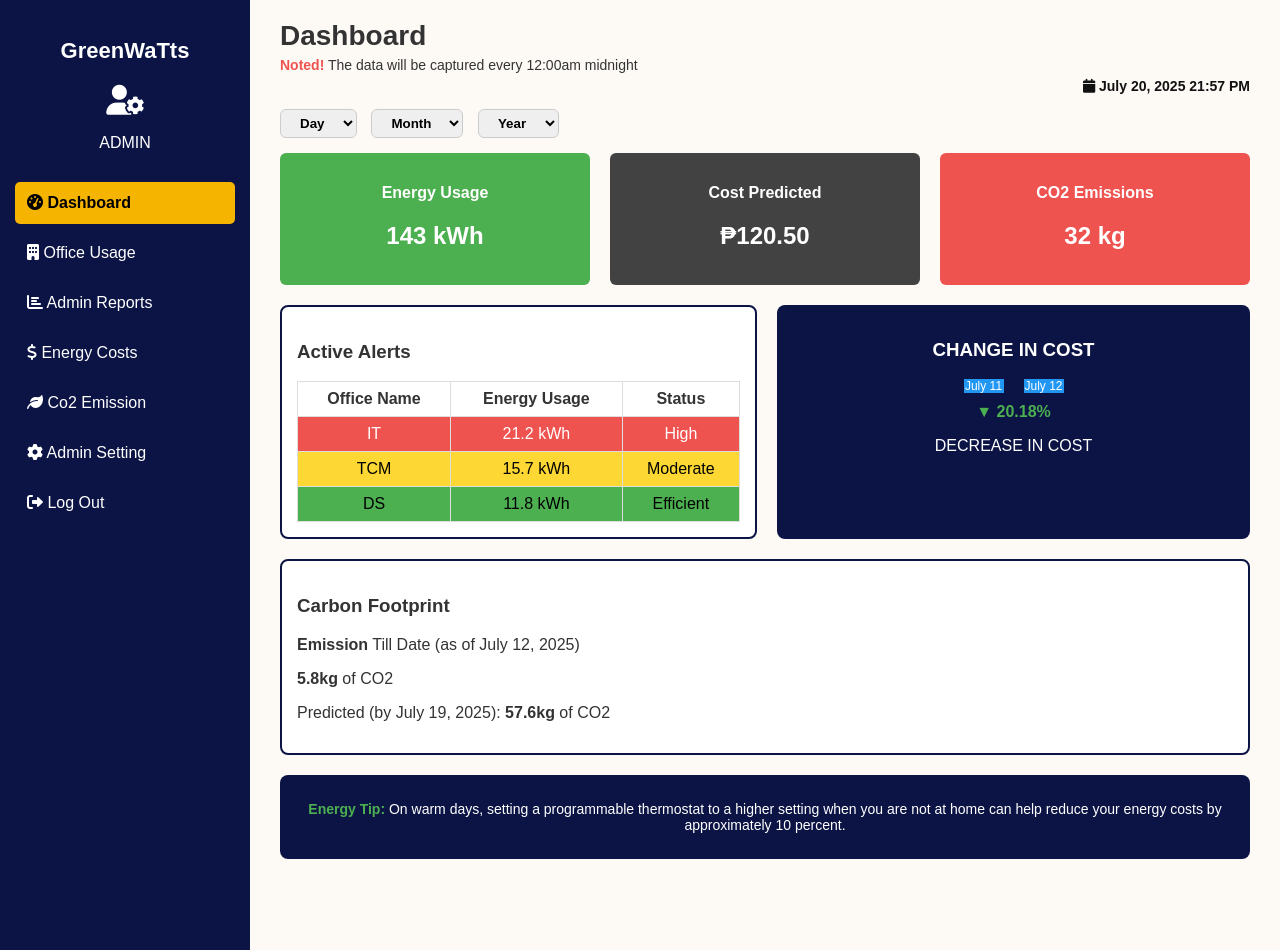
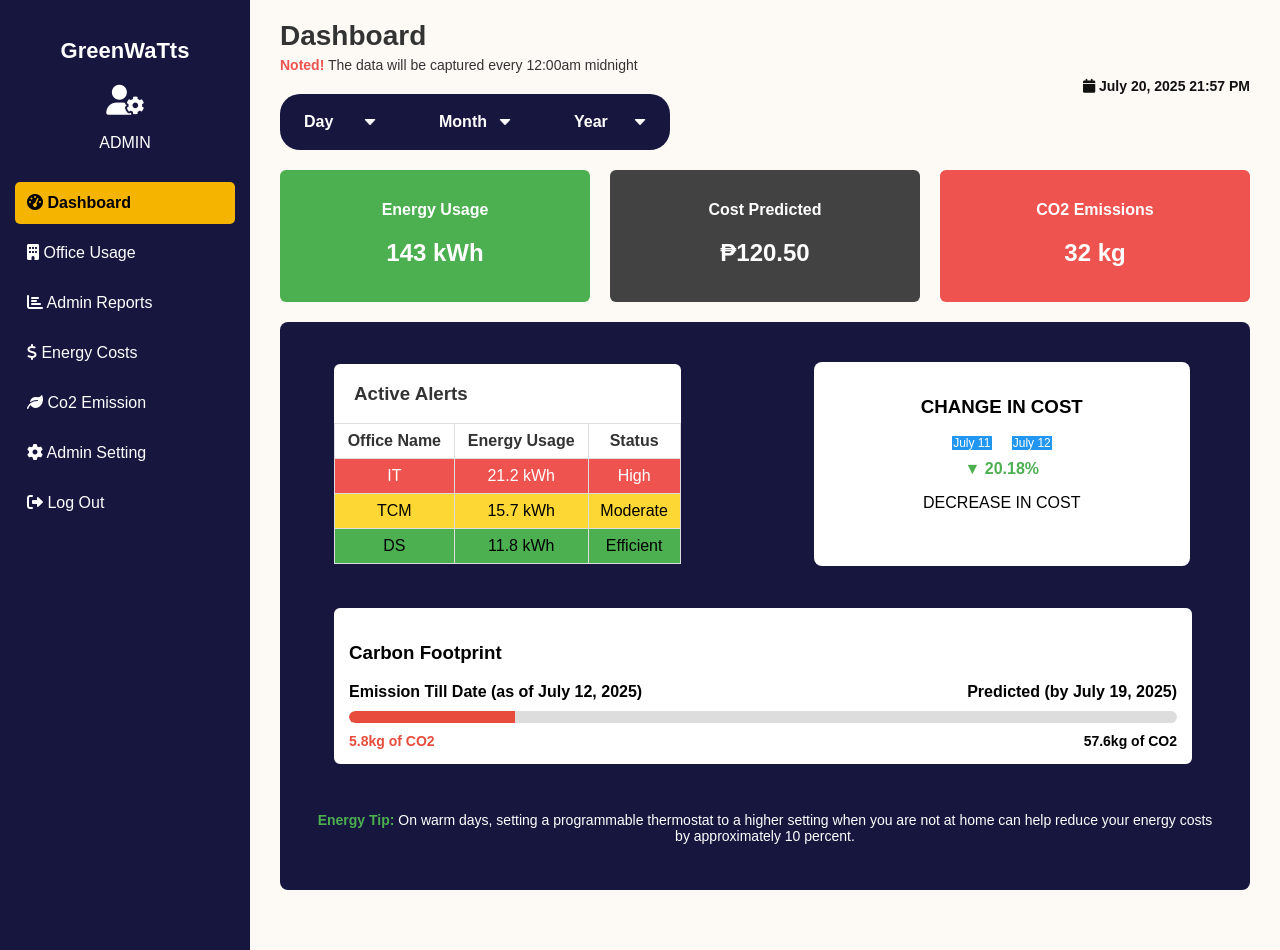
Before and after one commit to KenSanity19/GreenWatts_IoT, a Django app: page /adminpanel/dashboard/ in a window 1280 px wide. Run offline with Django 5.2, Linux system fonts and the light colour scheme.

Commit message:
Updated the page design

```diff
--- a/greenwatts/adminpanel/static/adminCss/adminDashboard.css
+++ b/greenwatts/adminpanel/static/adminCss/adminDashboard.css
@@ -26,14 +26,108 @@ header h1 {
 /* Filters */
 .filters {
   margin: 15px 0;
+  position: relative;
+  display: flex;
+  gap: 15px;
+}
+
+.custom-dropdown {
+  position: relative;
+  user-select: none;
+  width: 120px;
+  background-color: transparent;
+  border-radius: 30px;
+  font-weight: bold;
+  color: white;
+  cursor: pointer;
+}
+
+.custom-dropdown .selected {
+  padding: 4px 24px;
+  display: flex;
+  align-items: center;
+  justify-content: space-between;
+}
+
+.custom-dropdown .dropdown-arrow {
+  width: 12px;
+  height: 12px;
+  pointer-events: none;
+}
+
+.custom-dropdown .options {
+  position: absolute;
+  top: 100%;
+  left: 0;
+  right: 0;
+  background-color: #0b1444;
+  border-radius: 10px;
+  margin-top: 5px;
+  display: none;
+  flex-direction: column;
+  z-index: 1000;
+  max-height: 150px;
+  overflow-y: auto;
+}
+
+.custom-dropdown.active .options {
+  display: flex;
+}
+
+.custom-dropdown .option {
+  padding: 8px 15px;
+  cursor: pointer;
+  display: flex;
+  align-items: center;
+  justify-content: space-between;
+}
+
+.custom-dropdown .option:hover {
+  background-color: #142a6b;
+}
+
+.custom-dropdown .option-arrow {
+  width: 12px;
+  height: 12px;
+  pointer-events: none;
 }
 
 .filters select {
-  padding: 5px 15px;
-  margin-right: 10px;
-  border-radius: 6px;
-  border: 1px solid #ccc;
-  font-weight: bold;
+    padding: 1px 13px 1px 15px;
+    margin-right: 15px;
+    border-radius: 30px;
+    font-weight: bold;
+    color: white;
+    background-color: transparent;
+    border: 1px solid transparent;
+    -webkit-appearance: none;
+    -moz-appearance: none;
+    appearance: none;
+    position: relative;
+    cursor: pointer;
+}
+
+.filters select::-ms-expand {
+    display: none; /* hide default arrow in IE */
+}
+
+.filters select::after {
+    content: "";
+    position: absolute;
+    pointer-events: none;
+    right: 15px;
+    top: 50%;
+    margin-top: -3px;
+    width: 0;
+    height: 0;
+    border-left: 6px solid transparent;
+    border-right: 6px solid transparent;
+    border-top: 6px solid white;
+}
+
+.filters select option {
+    color: white;
+    background-color: #0b1444;
 }
 
 /* Cards */
@@ -73,11 +167,15 @@ header h1 {
 
 /* Active Alerts */
 .active-alerts {
-  flex: 1;
-  background: var(--text-white);
-  padding: 15px;
-  border-radius: 8px;
-  border: 2px solid var(--bg-sidebar);
+    flex: 1;
+    background: var(--text-white);
+    border-radius: 8px;
+    border: 2px solid var(--bg-sidebar);
+    margin: 20px 57px 20px 32px;
+}
+
+h3.alerts {
+    margin-left: 20px;
 }
 
 .active-alerts table {
@@ -110,11 +208,12 @@ header h1 {
 /* Change in Cost */
 .change-cost {
   flex: 1;
-  background: var(--bg-sidebar); /* dark blue box */
-  color: var(--text-white);
+  background: white; /* changed from var(--bg-sidebar) to white */
+  color: var(--text-black);
   padding: 15px;
   border-radius: 8px;
   text-align: center;
+  margin: 20px 40px 20px 54px;
 }
 
 .chart {
@@ -147,8 +246,72 @@ header h1 {
   background: var(--text-white);
   padding: 15px;
   border-radius: 8px;
-  margin-bottom: 20px;
+  margin: 20px 36px 20px 32px;
   border: 2px solid var(--bg-sidebar);
+  color: black;
+  font-family: Arial, sans-serif;
+}
+
+.carbon-footprint-header {
+  display: flex;
+  justify-content: space-between;
+  font-weight: bold;
+  margin-bottom: 10px;
+}
+
+.carbon-footprint-content {
+  display: flex;
+  gap: 20px;
+  align-items: center;
+  margin-bottom: 10px;
+}
+
+.carbon-footprint-meter-vertical {
+  width: 20px;
+  height: 100px;
+  background-color: #ddd;
+  border-radius: 10px;
+  overflow: hidden;
+  position: relative;
+}
+
+.vertical-meter-fill {
+  position: absolute;
+  bottom: 0;
+  width: 100%;
+  height: 20%; /* approximate fill for 5.8kg vs 57.6kg */
+  background-color: #e74c3c; /* red color */
+  border-radius: 0 0 10px 10px;
+}
+
+.carbon-footprint-bar {
+  flex: 1;
+  height: 12px;
+  background-color: #ddd;
+  border-radius: 6px;
+  overflow: hidden;
+}
+
+.progress-bar-fill {
+  height: 100%;
+  width: 20%; /* approximate fill for 5.8kg vs 57.6kg */
+  background-color: #e74c3c; /* red color */
+  border-radius: 6px 0 0 6px;
+}
+
+.carbon-footprint-values {
+  display: flex;
+  justify-content: space-between;
+  font-weight: bold;
+  font-size: 14px;
+}
+
+.carbon-footprint-values .left-value {
+  color: #e74c3c;
+}
+
+.carbon-footprint-values .right-value {
+  color: black;
 }
 
 /* Energy Tip */
@@ -160,3 +323,10 @@ header h1 {
   font-size: var(--font-size-sm);
   text-align: center;
 }
+
+.filters-container {
+    background-color: #16163f;
+    border-radius: 20px;
+    display: inline-block;
+    margin-bottom: 20px;
+}
--- a/greenwatts/adminpanel/static/adminCss/common.css
+++ b/greenwatts/adminpanel/static/adminCss/common.css
@@ -1,7 +1,7 @@
 :root {
   --font-family: Arial, sans-serif;
   --bg-main: #fdfaf6;
-  --bg-sidebar: #0b1444;
+  --bg-sidebar: #16163f;
   --bg-light-gray: #d3d3d3;
   --text-primary: #333;
   --text-white: white;
@@ -10,7 +10,7 @@
   --color-red: #ef5350;
   --color-green: #4caf50;
   --color-orange: #fdd835;
-  --color-navy: #0b1444;
+  --color-navy: #16163f;
   --color-dark-gray: #424242;
   --font-size-xs: 12px;
   --font-size-sm: 14px;
@@ -38,7 +38,7 @@ body {
 
 .sidebar {
   width: 220px;
-  background: var(--bg-sidebar);
+  background: #16163f;;
   color: var(--text-white);
   height: 100%;
   padding: 20px 15px;
--- a/greenwatts/adminpanel/templates/adminDashboard.html
+++ b/greenwatts/adminpanel/templates/adminDashboard.html
@@ -77,16 +77,70 @@
       </header>
 
       <!-- Filters -->
+      <div class="filters-container">
         <div class="filters">
-        <select>
-          <option>Day</option>
-        </select>
-        <select>
-          <option>Month</option>
-        </select>
-        <select>
-          <option>Year</option>
-        </select>
+          <div class="custom-dropdown" tabindex="0" data-name="day">
+            <div class="selected">
+              Day
+              <img
+                src="{% static 'images/arrow-down.png' %}"
+                alt="arrow"
+                class="dropdown-arrow"
+                onerror="this.style.display='none'"
+              />
+            </div>
+            <div class="options">
+              <div class="option">
+                Day
+                <img
+                  src="{% static 'images/arrow-down.png' %}"
+                  alt="arrow"
+                  class="option-arrow"
+                />
+              </div>
+            </div>
+          </div>
+          <div class="custom-dropdown" tabindex="0" data-name="month">
+            <div class="selected">
+              Month
+              <img
+                src="{% static 'images/arrow-down.png' %}"
+                alt="arrow"
+                class="dropdown-arrow"
+              />
+            </div>
+            <div class="options">
+              <div class="option">
+                Month
+                <img
+                  src="{% static 'images/arrow-down.png' %}"
+                  alt="arrow"
+                  class="option-arrow"
+                />
+              </div>
+            </div>
+          </div>
+          <div class="custom-dropdown" tabindex="0" data-name="year">
+            <div class="selected">
+              Year
+              <img
+                src="{% static 'images/arrow-down.png' %}"
+                alt="arrow"
+                class="dropdown-arrow"
+              />
+            </div>
+            <div class="options">
+              <div class="option">
+                Year
+                <img
+                  src="{% static 'images/arrow-down.png' %}"
+                  alt="arrow"
+                  class="option-arrow"
+                />
+              </div>
+            </div>
+          </div>
+        </div>
       </div>
 
       <!-- Top Cards -->
@@ -106,10 +160,14 @@
       </div>
 
       <!-- Bottom Section -->
+      <div
+        class="custom-container"
+        style="background-color: #16163f; padding: 20px; border-radius: 8px"
+      >
         <div class="bottom-section">
           <!-- Active Alerts -->
           <div class="active-alerts">
-          <h3>Active Alerts</h3>
+            <h3 class="alerts">Active Alerts</h3>
             <table>
               <tr>
                 <th>Office Name</th>
@@ -151,9 +209,21 @@
         <!-- Carbon Footprint -->
         <div class="carbon-footprint">
           <h3>Carbon Footprint</h3>
-        <p><strong>Emission</strong> Till Date (as of July 12, 2025)</p>
-        <p><b>5.8kg</b> of CO2</p>
-        <p>Predicted (by July 19, 2025): <b>57.6kg</b> of CO2</p>
+          <div class="carbon-footprint-header">
+            <span class="left-label"
+              ><strong>Emission</strong> Till Date (as of July 12, 2025)</span
+            >
+            <span class="right-label">Predicted (by July 19, 2025)</span>
+          </div>
+          <div class="carbon-footprint-content">
+            <div class="carbon-footprint-bar">
+              <div class="progress-bar-fill"></div>
+            </div>
+          </div>
+          <div class="carbon-footprint-values">
+            <span class="left-value"><b>5.8kg</b> of CO2</span>
+            <span class="right-value"><b>57.6kg</b> of CO2</span>
+          </div>
         </div>
 
         <!-- Energy Tip -->
@@ -165,5 +235,6 @@
           </p>
         </div>
       </div>
+    </div>
   </body>
 </html>
```
Also changed, not shown: greenwatts/adminpanel/static/adminJs/customDropdown.js (added, +32 -0 lines), greenwatts/adminpanel/static/images/arrow-down.png (added), greenwatts/images/arrow-down.png (added). Lines whose indentation alone changed are shown as unchanged.
